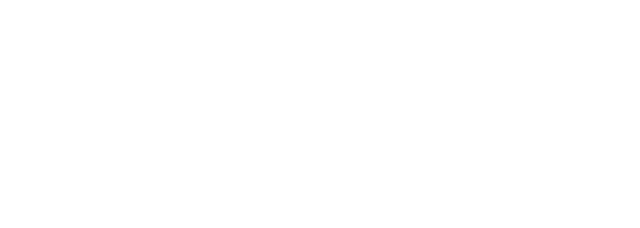
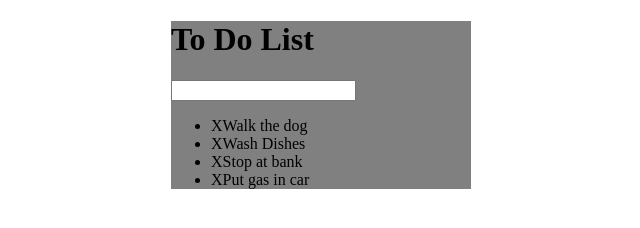
Before and after one commit to tjdolphin23/jQueryTodoList, a plain HTML site: page index.html in a window 1280 px wide. Shown: the whole page, without its empty margins (319-959 px from the left). Drawn offline with Linux system fonts and the light colour scheme.

Commit message:
basic html set up

```diff
--- a/assets/css/todos.css
+++ b/assets/css/todos.css
@@ -0,0 +1,5 @@
+#container {
+	background: gray;
+	width: 300px;
+	margin: 0 auto;
+}
--- a/index.html
+++ b/index.html
@@ -8,6 +8,18 @@
 </head>
 <body>
 
+	<div id="container">
+		<h1>To Do List</h1>
+			<input type="text">
+				<ul>
+					<li><span>X</span>Walk the dog</li>
+					<li><span>X</span>Wash Dishes</li>
+					<li><span>X</span>Stop at bank</li>
+					<li><span>X</span>Put gas in car</li>
+				</ul>
+
+	</div>
+
 <script type="text/javascript" src="assets/js/todos.js"></script>
 </body>
 
```
